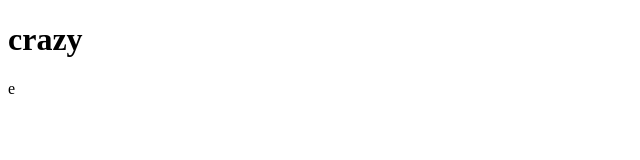
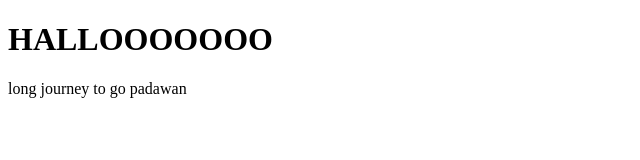
Before and after one commit to athar-09/help, a plain HTML site: page index.html in a window 1280 px wide. Shown: the whole page, without its empty margins (0-640 px from the left). Drawn offline with Linux system fonts and the light colour scheme.

Commit message:
Update index.html

```diff
--- a/index.html
+++ b/index.html
@@ -4,7 +4,7 @@
     <title>My First Website</title>
   </head>
   <body>
-    <h1>crazy</h1>
-    <p>e</p>
+    <h1>HALLOOOOOOO</h1>
+    <p>long journey to go padawan</p>
   </body>
 </html>
```
